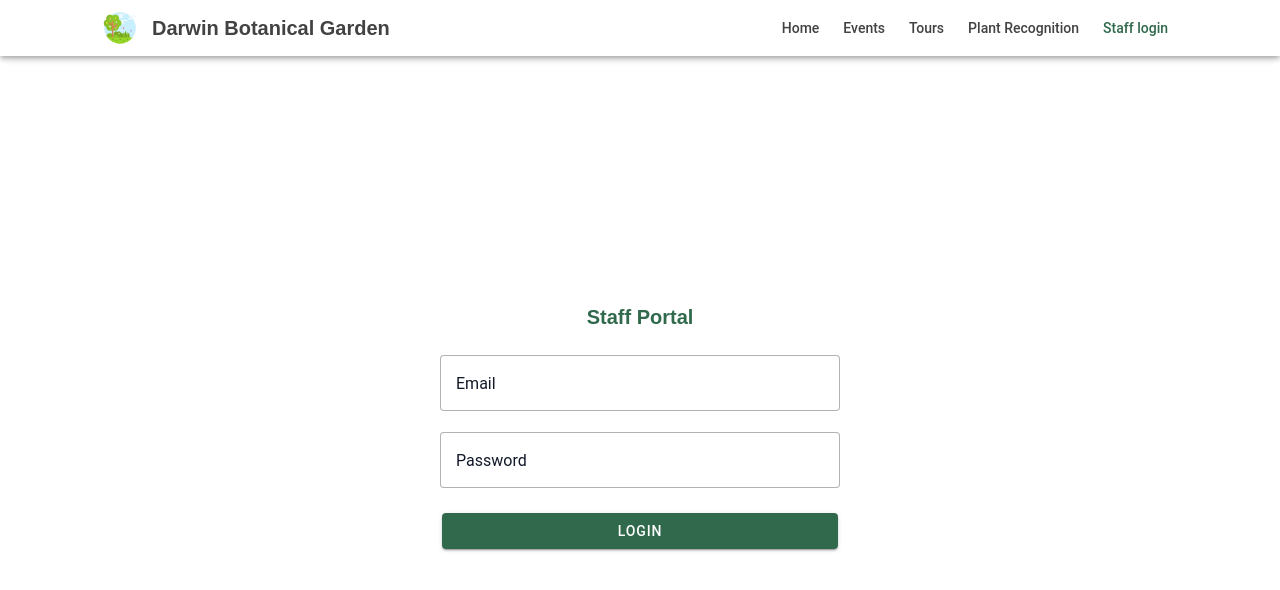
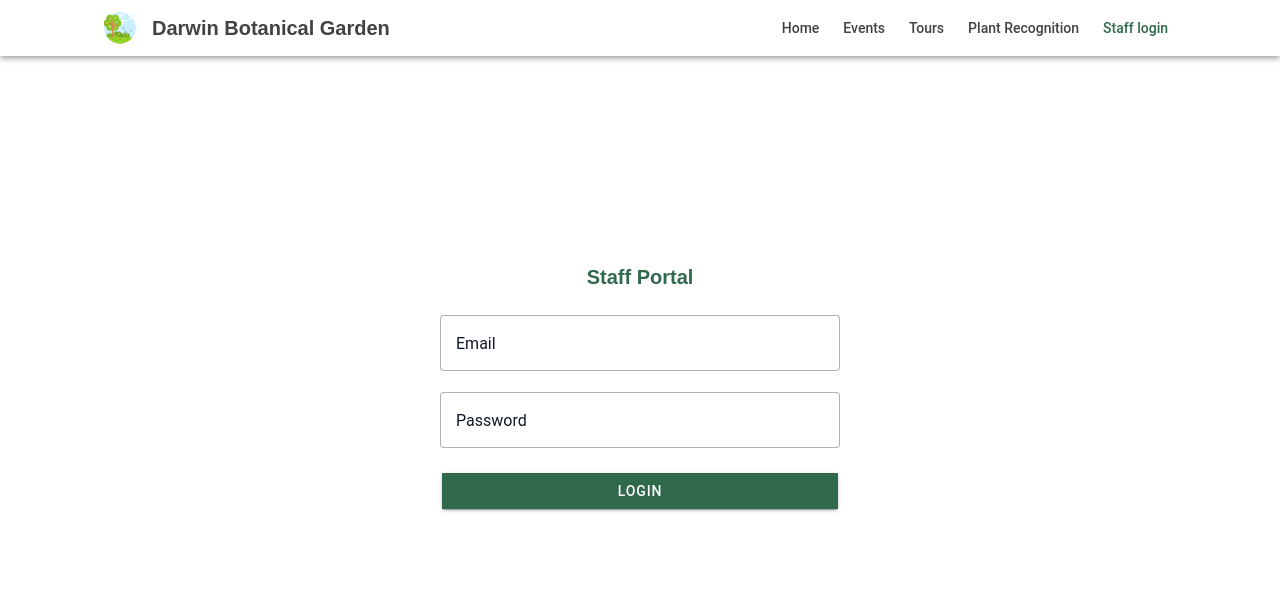
Before and after one commit to looja1999/Darwin-Botanical-Garden, a React (Create React App) app: page /page/Login in a window 1280 px wide. Shown: the top 590 px of the page. Built offline with nearby package versions, Linux system fonts and the light colour scheme.

Commit message:
Push to Netlify

```diff
--- a/src/pages/Login.tsx
+++ b/src/pages/Login.tsx
@@ -49,7 +49,7 @@ const Login = () => {
       <HeaderComponent title="Login" />
       <div className="h-full w-full">
         <div
-          className={`h-full w-full md:w-[400px] mx-auto ${styles.padding} md:p-0 flex flex-col gap-6 items-center justify-center`}
+          className={`h-full w-full mt-[-40px] md:w-[400px] mx-auto ${styles.padding} md:p-0 flex flex-col gap-6 items-center justify-center`}
         >
           <h1 className="font-nunito font-semibold text-xl text-primary">
             Staff Portal
@@ -80,7 +80,7 @@ const Login = () => {
               onIonInput={(event) => validatePass(event)}
               onIonBlur={() => passwordMarkTouched()}
             ></IonInput>
-            <IonButton>Login</IonButton>
+            <IonButton expand="full">Login</IonButton>
           </form>
         </div>
       </div>
```
